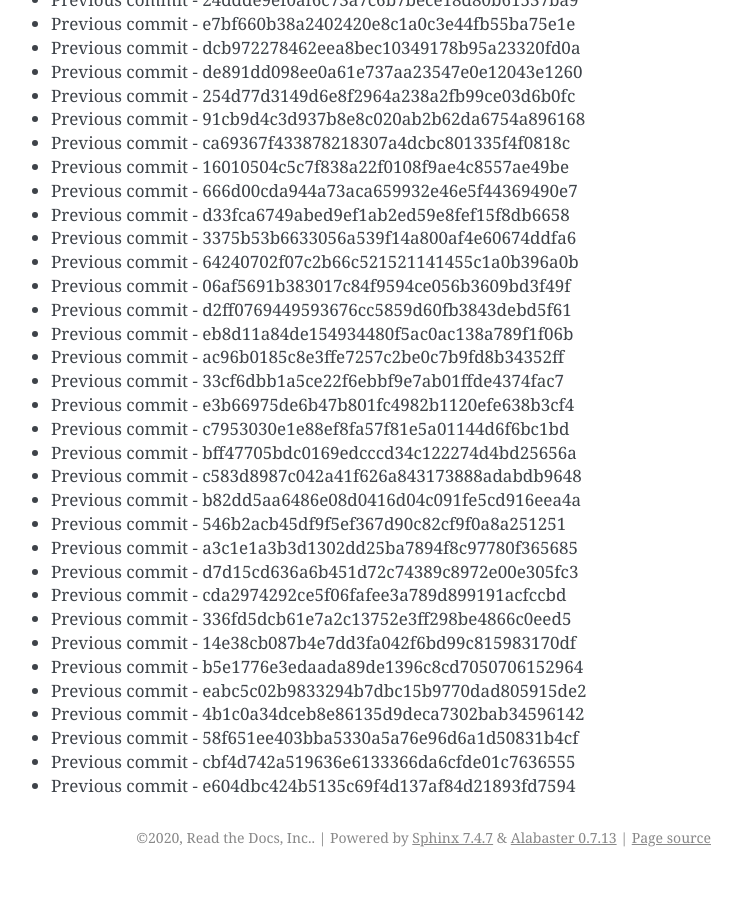
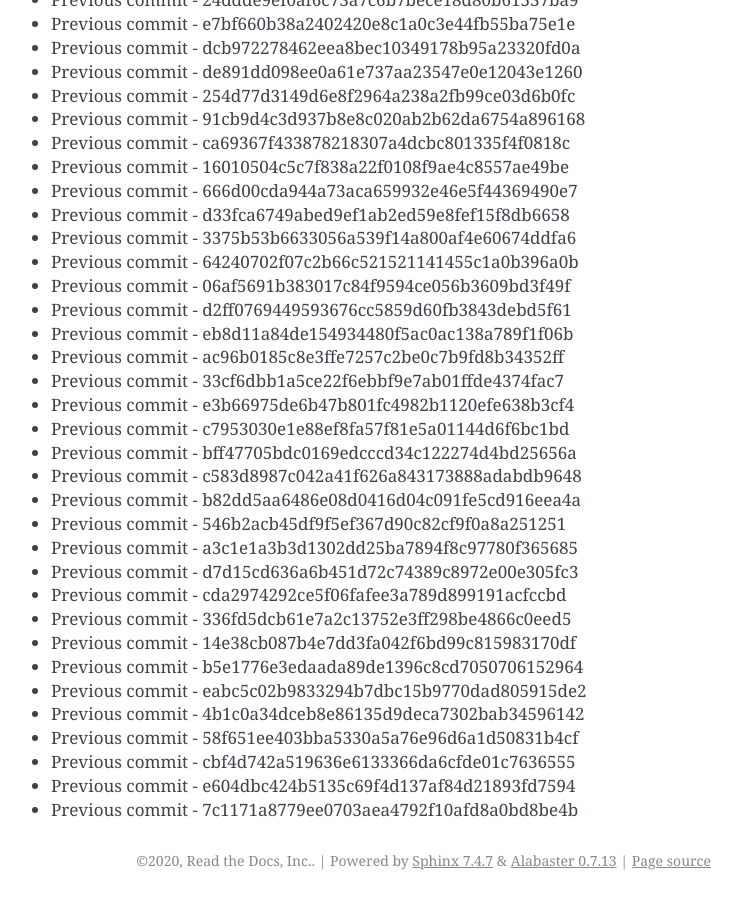
Before and after one commit to readthedocs/rtd-git-stresstest, a Sphinx documentation site: the page built from docs/updates.rst, in a window 1280 px wide and 900 px high, scrolled down 40848 px. Shown: the whole window, without its empty margins (399-1141 px from the left). Built offline with Sphinx 7.4.7, drawn with Linux system fonts in a browser that asks for light colours; before the commit the page ends 41725 px from its top, so only the background shows below that.

Commit message:
Generating commit from previous: 7c1171a8779ee0703aea4792f10afd8a0bd8be4b

```diff
--- a/docs/updates.rst
+++ b/docs/updates.rst
@@ -1748,3 +1748,4 @@ It can be tested for any performance characteristics.
 * Previous commit - 58f651ee403bba5330a5a76e96d6a1d50831b4cf
 * Previous commit - cbf4d742a519636e6133366da6cfde01c7636555
 * Previous commit - e604dbc424b5135c69f4d137af84d21893fd7594
+* Previous commit - 7c1171a8779ee0703aea4792f10afd8a0bd8be4b
```
